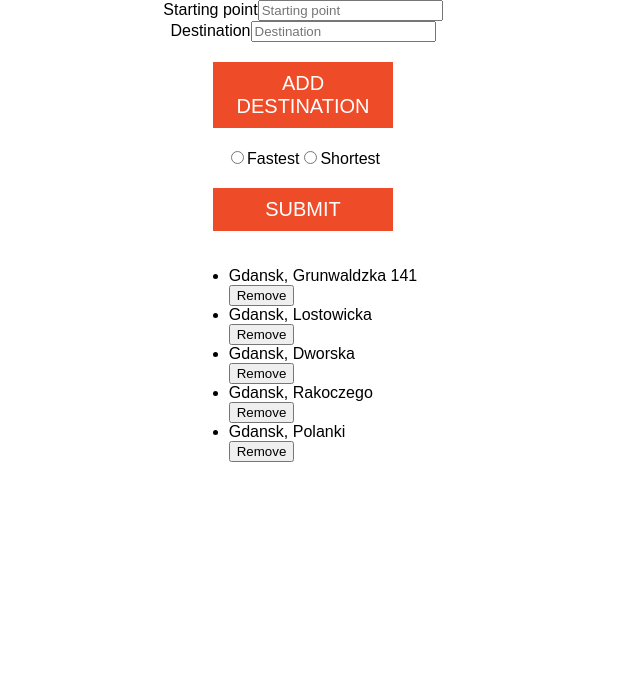
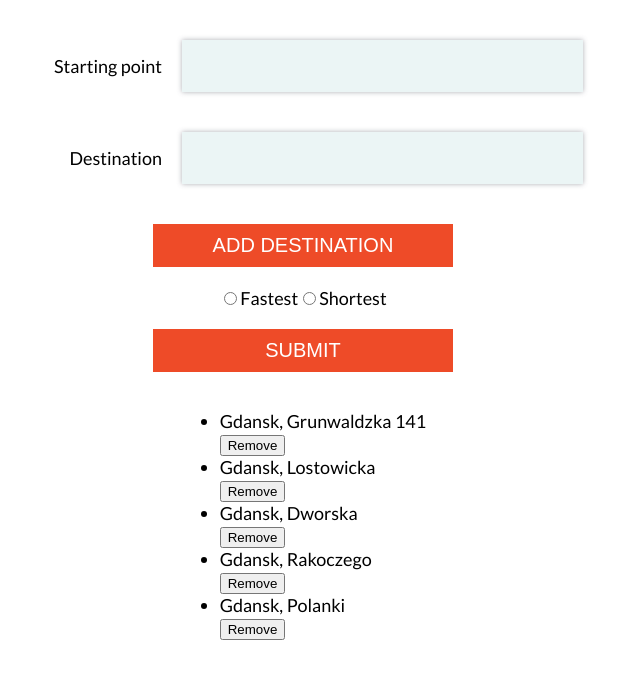
Before and after one commit to rob-now/route-finder--react, a React (Create React App) app: page / in a window 1280 px wide. Shown: the top 678 px of the page, without its empty margins (337-977 px from the left). Built offline with nearby package versions, Linux system fonts and the light colour scheme.

Commit message:
WIP: App styling

```diff
--- a/public/index.html
+++ b/public/index.html
@@ -10,6 +10,7 @@
     -->
     <link rel="manifest" href="%PUBLIC_URL%/manifest.json">
     <link rel="shortcut icon" href="%PUBLIC_URL%/favicon.ico">
+    <link href="https://fonts.googleapis.com/css?family=Lato:400,700" rel="stylesheet">
     <!--
       Notice the use of %PUBLIC_URL% in the tags above.
       It will be replaced with the URL of the `public` folder during the build.
--- a/src/components/FormView.css
+++ b/src/components/FormView.css
@@ -1,13 +1,51 @@
-.form__container{
+body {
+    font-family: "Lato", sans-serif;
+    font-size: 18px;
+    margin: 20px 0;
+}
+
+.form__container {
     display: flex;
     flex-direction: column;
     align-items: center;
+    align-content: center;
+}
+
+.form__container--input-text {
+    width: 600px;
+    display: flex;
+    justify-content: center;
+    align-items: center;
+    /*align-content: center;*/
+}
+
+.form__input-label {
+    /*display: inline-block;*/
+    width: 30%;
+    text-align: right;
+    /*padding-right: 20px;*/
+}
+
+.form__input-text {
+    font-family: "Lato", sans-serif;
+    /*background: rgba(255,255,255,0.1);*/
+    border: none;
+    font-size: 18px;
+    /*height: auto;*/
+    /*margin: 0;*/
+    /*outline: 0;*/
+    padding: 15px;
+    width: 70%;
+    background-color: #ebf5f5;
+    color: #424242;
+    box-shadow: 0 0 5px rgba(73, 78, 92, 0.45);
+    margin: 20px;
 }
 
 .form__btn {
     /*display: block;*/
     font-size: 20px;
-    width: 180px;
+    width: 300px;
     padding: 10px;
     margin: 20px auto;
     text-transform: uppercase;
@@ -16,6 +54,7 @@
     color: #fff;
     border: none;
     transition: all 0.4s;
+    outline: none;
     cursor: pointer;
 }
 
--- a/src/components/FormView.js
+++ b/src/components/FormView.js
@@ -8,26 +8,24 @@ class FormView extends Component {
   render() {
     return (
       <div className="form__container">
-        <div>
-          <label htmlFor="form__input-startingPoint">Starting point</label>
+        <div className="form__container--input-text">
+          <label className="form__input-label" htmlFor="form__input-startingPoint">Starting point</label>
           <input
             id="form__input-startingPoint"
+            className="form__input-text"
             type="text"
             name="startingPoint"
-            aria-label="Starting point"
-            placeholder="Starting point"
             value={this.props.startingPoint}
             onChange={this.props.handleChange}
           />
         </div>
-        <div>
-          <label htmlFor="form__input-destination">Destination</label>
+        <div className="form__container--input-text">
+          <label className="form__input-label" htmlFor="form__input-destination">Destination</label>
           <input
             id="form__input-destination"
+            className="form__input-text"
             type="text"
             name="destination"
-            aria-label="Destination"
-            placeholder="Destination"
             value={this.props.destination}
             onChange={this.props.handleChange}
           />
```
